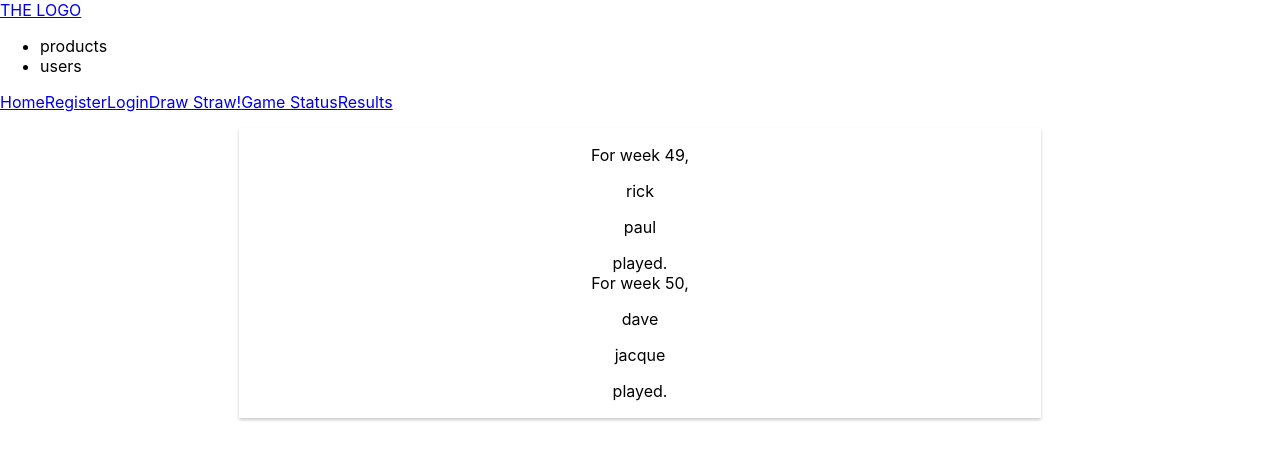
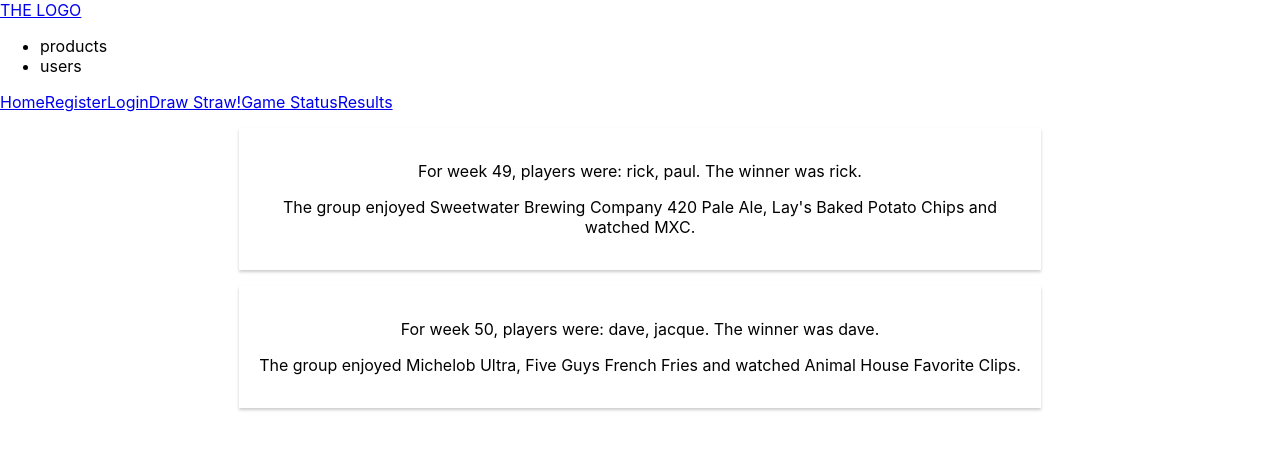
Before and after one commit to pocketcalculator/drawstrawsforbeerandsnacks-client, a React (Create React App) app: page /results in a window 1280 px wide. Shown: the top 460 px of the page. Built offline with nearby package versions, Linux system fonts and the light colour scheme.

Commit message:
rendering data for results

```diff
--- a/src/App.js
+++ b/src/App.js
@@ -20,7 +20,7 @@
     archivedData: [
       { id: 'a123',
         week: 49,
-        winner: '',
+        winner: 'rick',
         players: [
           {
             username: 'rick',
@@ -46,7 +46,7 @@
       },
       { id: 'a124',
         week: 50,
-        winner: '',
+        winner: 'dave',
         players: [
           {
             username: 'dave',
--- a/src/components/Results/Results.js
+++ b/src/components/Results/Results.js
@@ -3,18 +3,27 @@
 import './Results.css'
 
 const Results = ( props ) => {
+
   const displayResults = props.data.map( (previousWeeksResults, index) => {
     let players = previousWeeksResults.players.map( player => {
       return (
-        <p>{player.username}</p>
+        player.username
       )
     })
+    let winner = previousWeeksResults.players.find( player => {
+      return previousWeeksResults.winner === player.username
+    })
+    console.log(winner)
     return (
-      <div key={index}>For week {previousWeeksResults.week}, {players} played.</div>
+      <div className="Results" key={index}>
+        <p>For week {previousWeeksResults.week}, players were: {players.join(", ")}.  The winner was {previousWeeksResults.winner}.</p>
+        <p>The group enjoyed {winner.beerBrand} {winner.beerRelease}, {winner.snackBrand} {winner.snackRelease} and watched {winner.entertainment}.</p>
+      </div>
     )
   })
+
   return (
-      <div className="Results">
+      <div>
         {displayResults}
       </div>
   )
```
